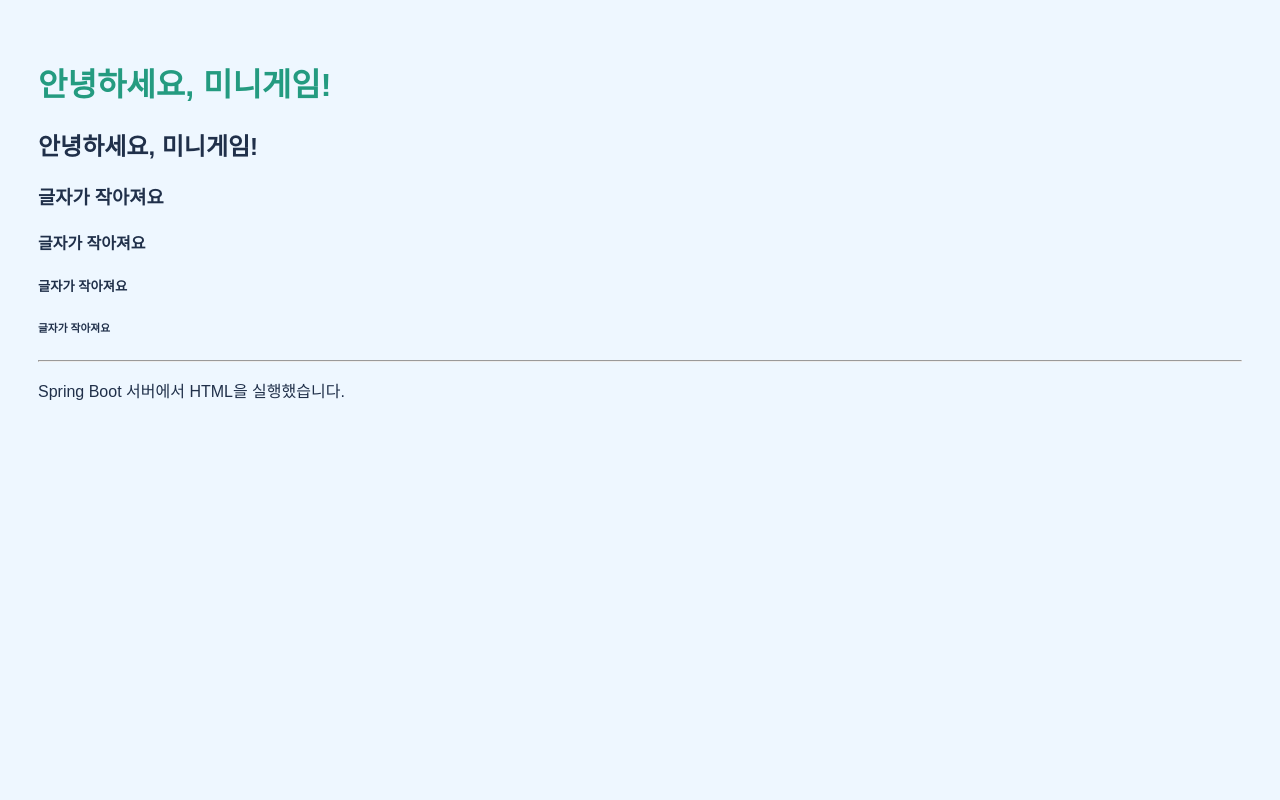
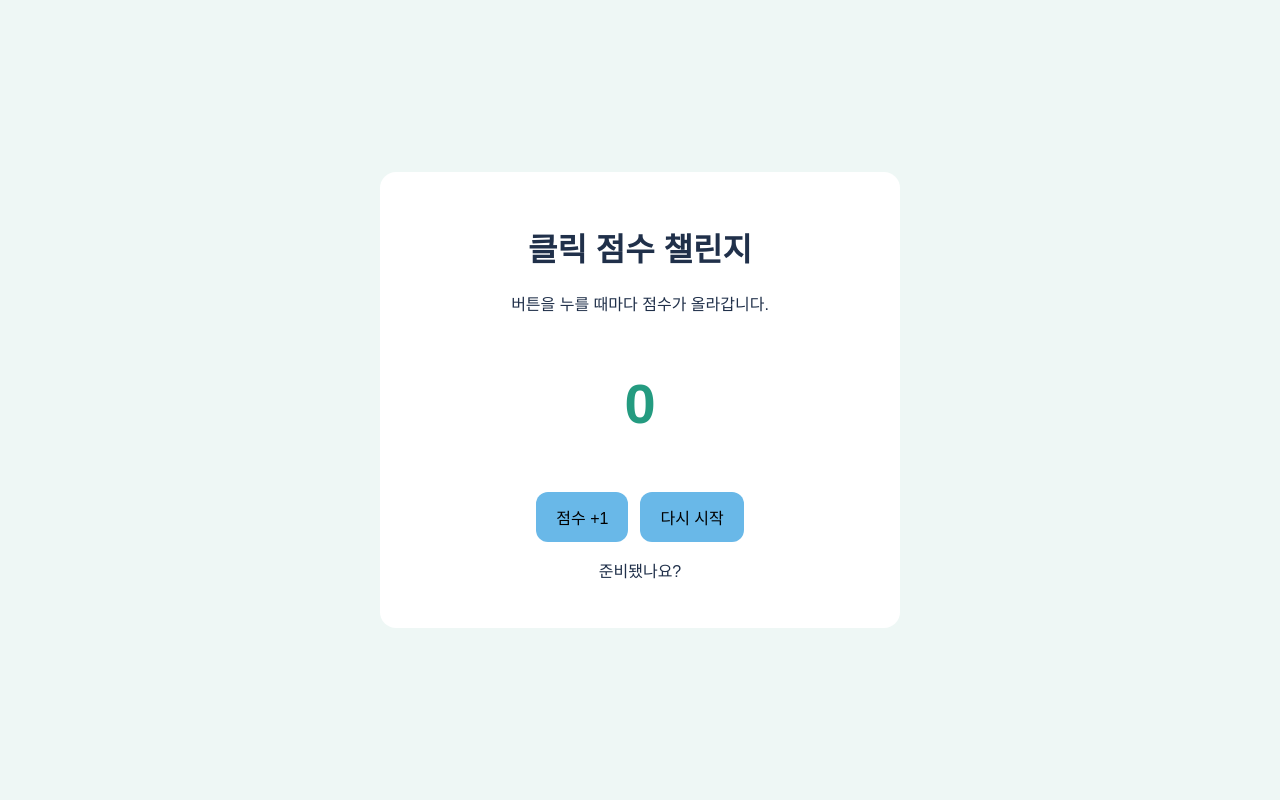
Before and after one commit to dlinky/green-fullstack, a web app: page /index.html in a window 1280 px wide. Run offline with its HTML, style and script files only (its server is not run), Linux system fonts and the light colour scheme; data that the repository does not hold is empty.

Commit message:
v3.5.0 클릭점수게임 html,css

```diff
--- a/03.web/src/my-mini-game/src/main/resources/static/css/style.css
+++ b/03.web/src/my-mini-game/src/main/resources/static/css/style.css
@@ -1,11 +1,19 @@
-@charset "UTF-8";
+* { box-sizing: border-box;}
+
 body {
-    font-family: Arial, sans-serif;
-    background-color: #eef7ff;
-    color: #20304a;
-    padding: 30px;
+	margin: 0; min-height: 100vh; padding: 20px;
+	display: flex; justify-content: center; align-items: center;
+	font-family: Arial, Helvetica, sans-serif; background-color: #eef7f5; color: #20304a;
 }
+main {
+	width: 100%; max-width: 520px; padding: 30px; text-align: center;
+	background-color: white; border-radius: 16px;
+}
+.score { font-size: 56px; font-weight: bold; color: #249b80; }
+.button-row { display: flex; justify-content: center; gap: 12px; }
 
-h1 {
-    color: #249b80;
+button {
+	padding: 13px 20px; border: 0; border-radius: 12px;
+	background-color: #69b8e8; cursor: pointer; font-size: 16px;
 }
+button:hover { background-color: #8dd9c5;}
--- a/03.web/src/my-mini-game/src/main/resources/static/index.html
+++ b/03.web/src/my-mini-game/src/main/resources/static/index.html
@@ -1,22 +1,22 @@
-<!doctype html>
-<html lang=ko>
+<!DOCTYPE html>
+<html lang="ko">
 <head>
-    <meta charset="UTF-8">
-    <meta name="viewport"
-          content="width=device-width, initial-scale=1.0">
-    <title>나의 첫 Spring Boot 웹페이지</title>
-    <link rel="stylesheet" href="./css/style.css">
+	<meta charset="UTF-8">
+	<meta name="viewport" content="width=device-width, initial-scale=1.0">
+	<title>클릭 점수 챌린지</title>
+	<link rel="stylesheet" href="css/style.css">
+	<script src="js/game.js" defer></script>
 </head>
 <body>
-<h1>안녕하세요, 미니게임!</h1> <!--주석-->
-<h2>안녕하세요, 미니게임!</h2>
-<h3>글자가 작아져요</h3>
-<h4>글자가 작아져요</h4>
-<h5>글자가 작아져요</h5>
-<h6>글자가 작아져요</h6>
-<hr>
-
-<p>Spring Boot 서버에서 HTML을 실행했습니다.</p>
-<script src="./js/game.js"></script>
+	<main>
+		<h1>클릭 점수 챌린지</h1>
+		<p>버튼을 누를 때마다 점수가 올라갑니다.</p>
+		<p class="score">0</p>
+		<div class="button-row">
+			<button>점수 +1</button>
+			<button>다시 시작</button>
+		</div>
+		<p>준비됐나요?</p>
+	</main>
 </body>
 </html>
```
